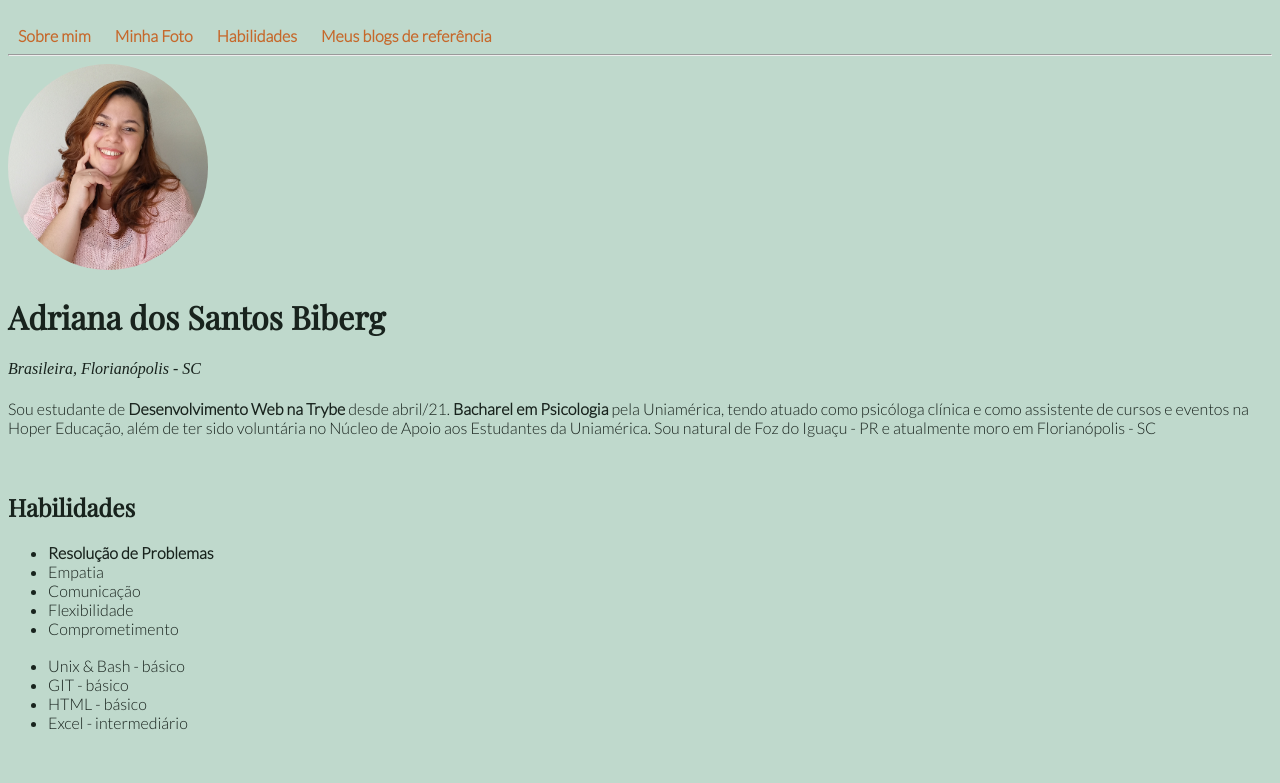
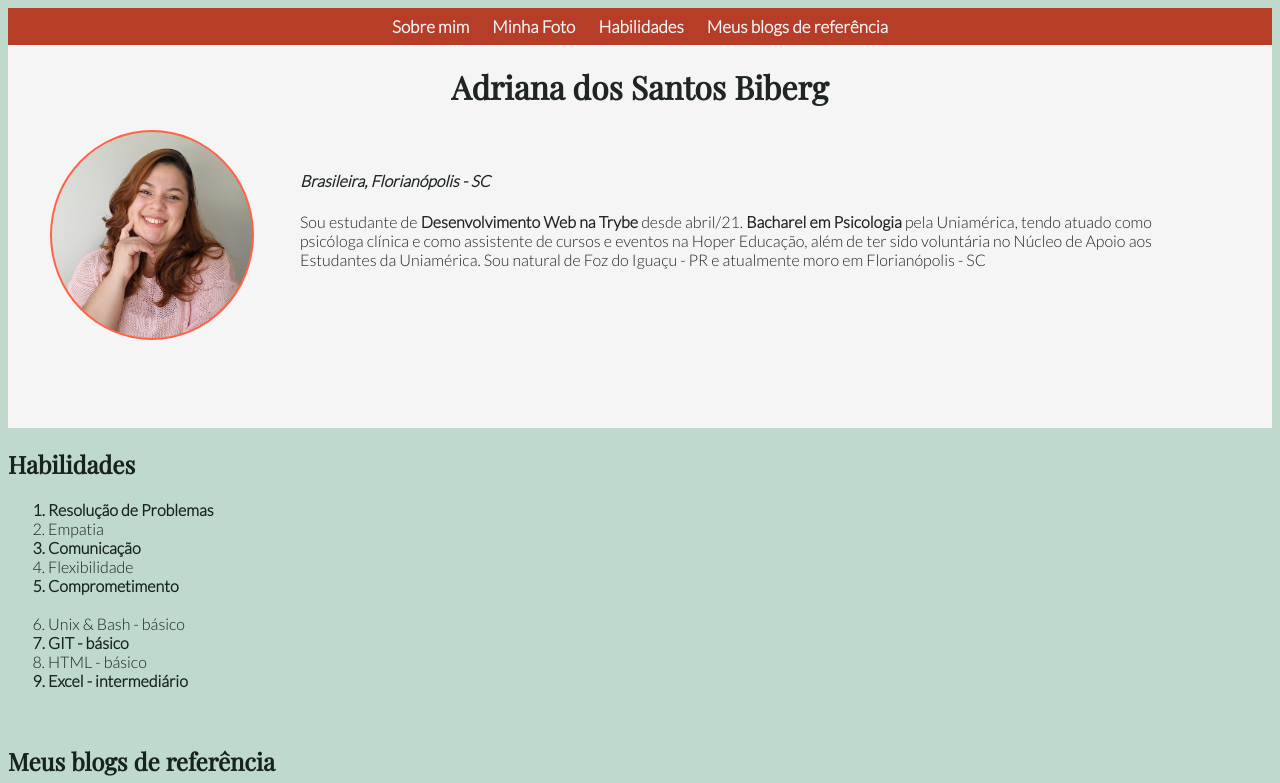
Before and after one commit to Adrianabiberg/Adrianabiberg.github.io, a plain HTML site: page index.html in a window 1280 px wide. Shown: the top 783 px of the page. Drawn offline with nearby package versions, Linux system fonts and the light colour scheme; a web font is replaced by a local one.

Commit message:
Adiciona alteraçoes do exercicio 3.3

```diff
--- a/index.html
+++ b/index.html
@@ -4,73 +4,32 @@
         <meta charset="UTF-8">
         <title>Portfólio Adriana Biberg</title>
         <link href="https://fonts.googleapis.com/css2?family=Lato:wght@300&family=Playfair+Display:ital@0;1&display=swap" rel="stylesheet">
-        <style>
-            h1{
-                font-family:Playfair Display, serif;
-                font-weight:300px;
-            }
-            h2{
-                font-family:Playfair Display, serif;
-            }
-            .infopessoal{
-                font-style: italic;
-                font-weight: 150;
-            }
-            p{
-                font-family: Lato, sans-serif;
-            }
-            .softskills{
-                font: size 16px;
-                font-family: Lato, sans-serif;
-            }
-            .hardskills{
-                font-size: 16,5px;
-                font-family: Lato, sans-serif;
-            }
-            body{
-                background-color: rgba(46, 132, 89, 0.3);
-                color: rgba(1, 9, 5, 0.88)
-            }
-            img{
-                border-radius: 50%;
-            }
-            .button{
-                padding: 10px;
-                color:rgba(199, 91, 24, 0.9);
-                font-weight: bold;
-                text-decoration: none;
-                font-family: Lato, sans-serif;
-                }
-            .links{
-                font-family: Lato, sans-serif;
-                padding: 10px;
-                font-size: 15,5px;
-                text-decoration: none;
-                font-weight: 900;
-            }
-            .rodape{
-                text-align: center;
-                font-weight: bold;
-            }
-        </style>
+        <link rel="stylesheet" href="style.css">
     </head>
     <body>
 
-        <br>
+        <div class="button2">
             <a href="#sobremim" class="button">Sobre mim</a>
             <a href="#fotodeadriana" class="button">Minha Foto</a>
             <a href="#habilidades" class="button">Habilidades</a>
             <a href="#meusblogs" class="button">Meus blogs de referência</a><br>
-        <hr>
+        </div>
 
+        <div>
+            <h1>Adriana dos Santos Biberg</h1>
+        </div>
+        <div class="presentation">
+            <div class="foto">
                 <img id="fotodeadriana" src="fotodeadrianabiberg.jpg" width="200px" alt="Foto de Adriana Biberg">
-        <h1>Adriana dos Santos Biberg</h1>
-        <h4 class="infopessoal">Brasileira, Florianópolis - SC</h4>
+            </div>
+            <div class="infopessoal">
+                <h4>Brasileira, Florianópolis - SC</h4>
                 <p id="sobremim">Sou estudante de <strong>Desenvolvimento Web na Trybe</strong> desde abril/21. <strong>Bacharel em Psicologia</strong> pela Uniamérica, tendo atuado como psicóloga clínica e como assistente de cursos e eventos na Hoper Educação, além de ter sido voluntária no Núcleo de Apoio aos Estudantes da Uniamérica. Sou natural de Foz do Iguaçu - PR e atualmente moro em Florianópolis - SC</p>
-        <br>
+            </div>
+        </div>
 
         <h2 id="habilidades">Habilidades</h2>
-        <ul>
+        <ol>
             <li class="softskills"><strong>Resolução de Problemas</strong></li>
             <li class="softskills">Empatia</li>
             <li class="softskills">Comunicação</li>
@@ -81,7 +40,7 @@
             <li class="hardskills">GIT - básico</li>
             <li class="hardskills">HTML - básico</li>
             <li class="hardskills">Excel - intermediário</li>
-        </ul>
+        </ol>
         <br>
 
         <h2 id="meusblogs">Meus blogs de referência</h2>
--- /dev/null
+++ b/style.css
@@ -0,0 +1,95 @@
+
+h1{
+    font-family:Playfair Display, serif;
+    font-weight:300px;
+    text-align: center;
+    background-color: whitesmoke;
+    padding: 20px;
+    margin: auto;
+}
+
+h2{
+    font-family:Playfair Display, serif;
+}
+
+.softskills{
+    font: size 16px;
+    font-family: Lato, sans-serif;
+}
+
+.hardskills{
+    font-size: 16,5px;
+    font-family: Lato, sans-serif;
+}
+
+body{
+    background-color: rgba(46, 132, 89, 0.3);
+    color: rgba(1, 9, 5, 0.88);
+    font-family: Lato, sans-serif;
+}
+
+img{
+    border-radius: 50%;
+    position: absolute;
+    top: 130px;
+    left: 50px;
+    padding: 2px;
+    background-color: tomato;
+}
+
+.button2 {
+    padding: 8px;
+    font-family: Lato, sans-serif;
+    font-weight: bolder;
+    background-color: rgb(182, 62, 41);
+    text-align: center;
+    border-bottom: 2px solid rgba(46, 132, 89, 0.3));
+    }
+
+.button {
+    padding: 10px;
+    color: whitesmoke;
+    text-decoration: none;
+    font-size: 17px;
+}
+
+.button2 a:hover{
+    color:rgba(1, 9, 5, 0.88);
+}
+
+.links{
+    font-family: Lato, sans-serif;
+    padding: 10px;
+    font-size: 15,5px;
+    text-decoration: none;
+    font-weight: 900;
+}
+
+.rodape{
+    text-align: center;
+    font-weight: bold;
+}
+
+.presentation {
+    padding: 150px;
+    background-color: whitesmoke;
+}
+
+.infopessoal {
+    position: absolute;
+    left: 300px;
+    top: 150px;
+    right: 10%;
+    text-align: justify;
+    max-height: 200px;
+    overflow:auto;
+}
+
+.infopessoal h4{
+    font-style: italic;
+    font-weight: bold;
+}
+
+ol li:nth-last-of-type(2n+1){
+    font-weight: bold;
+}
```
Lines whose indentation alone changed are shown as unchanged.
